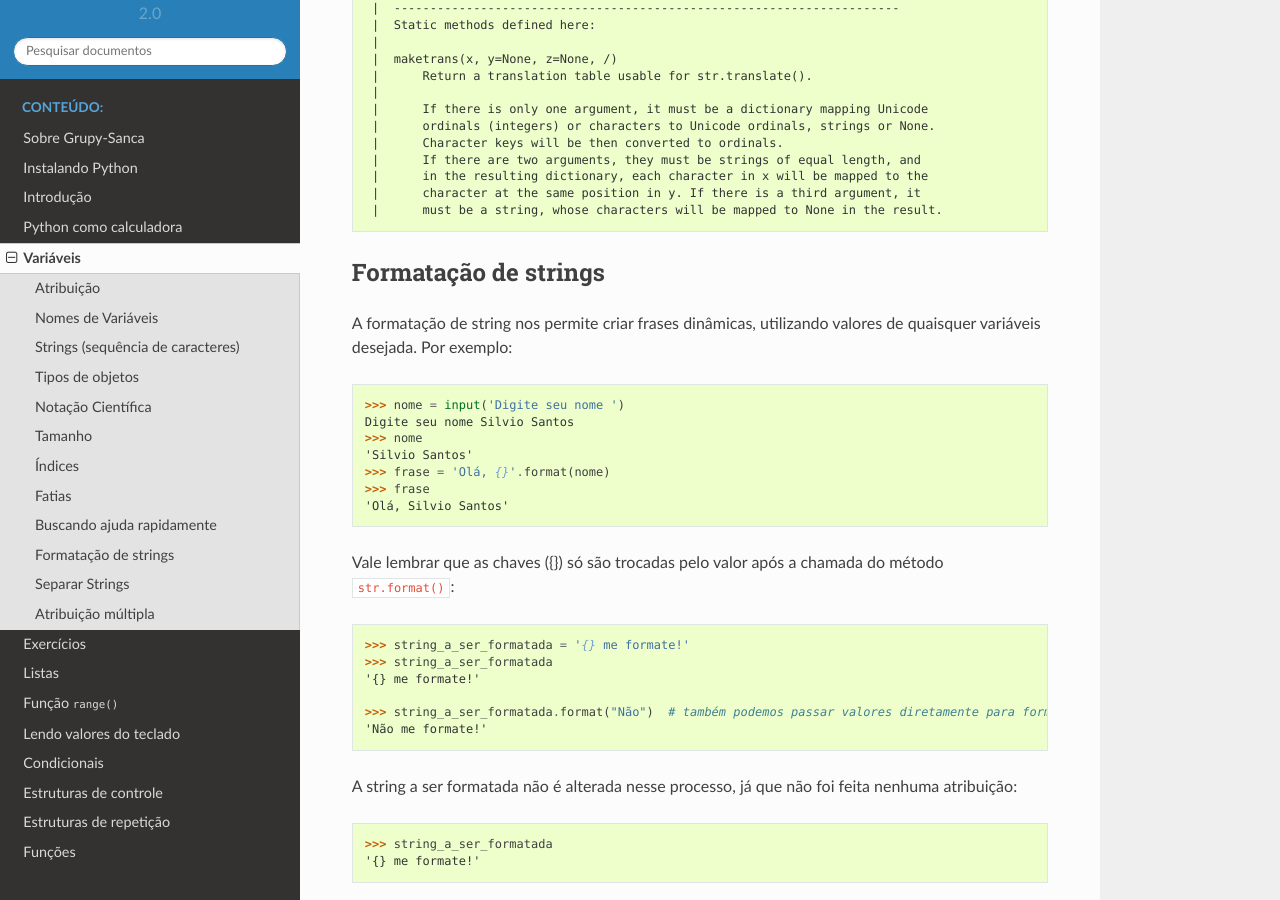
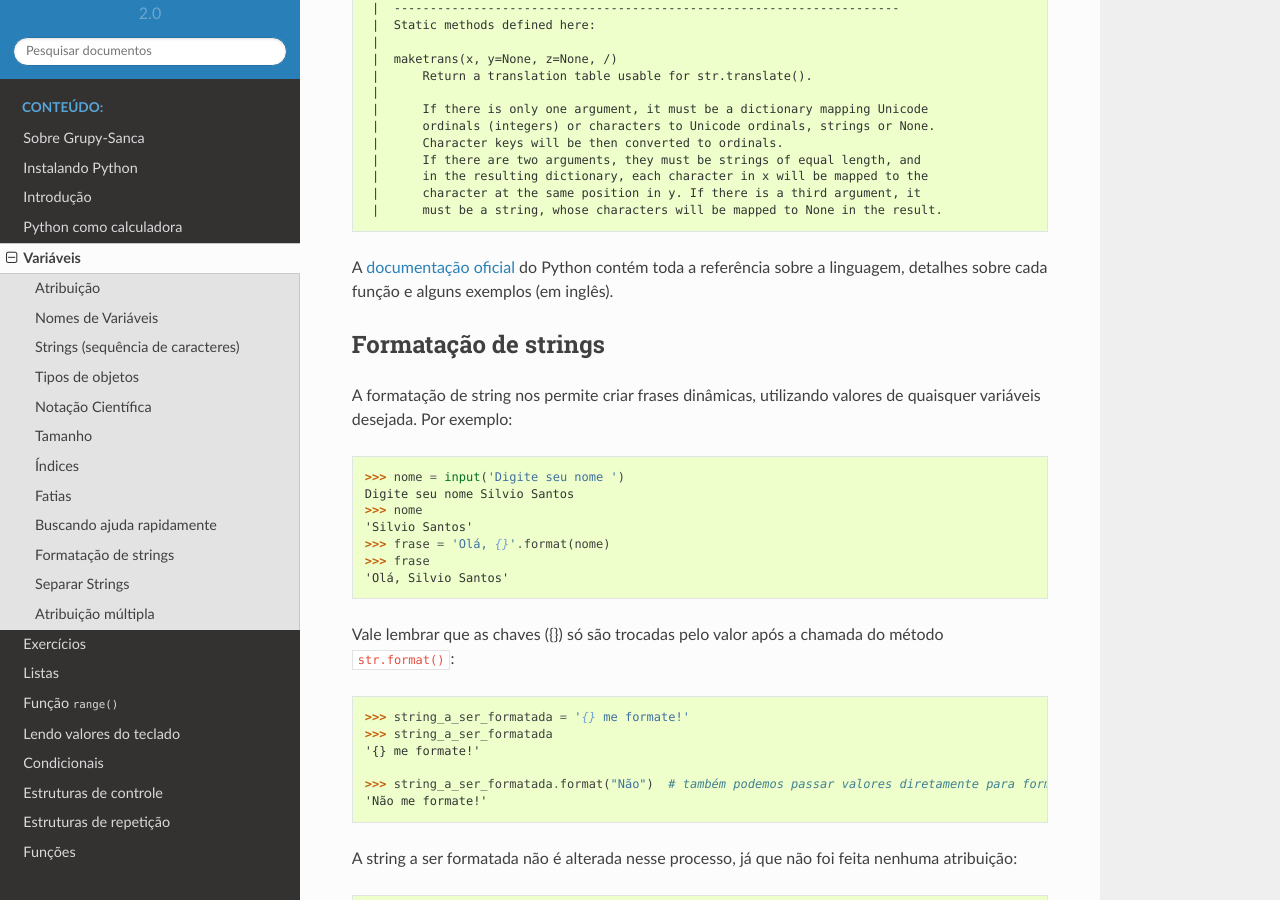
Before and after one commit to grupy-sanca/curso-python, a Sphinx documentation site: the page built from material/source/variaveis.rst, in a window 1280 px wide and 900 px high, scrolled down 13247 px. Built offline with Sphinx 7.4.7 and the Read the Docs theme 2.0.0, drawn with Linux system fonts in a browser that asks for light colours.

Commit message:
adicionado link pra documentacao do Python3

```diff
--- a/material/source/variaveis.rst
+++ b/material/source/variaveis.rst
@@ -774,6 +774,10 @@ E para buscar ajuda em uma coisa específica?
     |      character at the same position in y. If there is a third argument, it
     |      must be a string, whose characters will be mapped to None in the result.
 
+A `documentação oficial <https://docs.python.org/3/>`_ do Python contém toda a
+referência sobre a linguagem, detalhes sobre cada função e alguns exemplos (em inglês).
+
+
 Formatação de strings
 ---------------------
 
```
